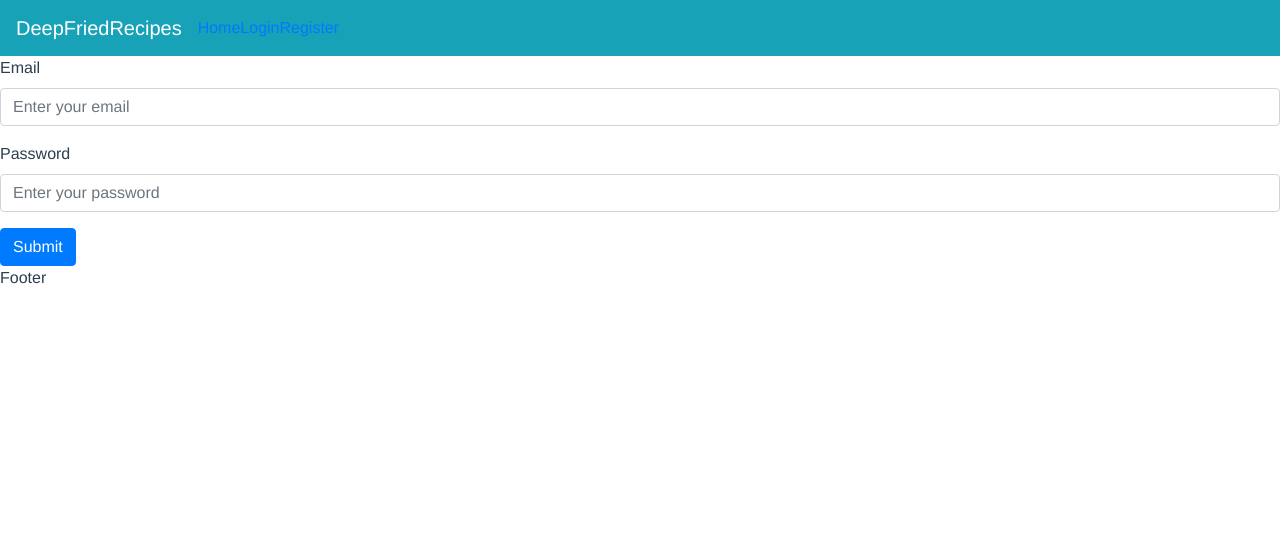
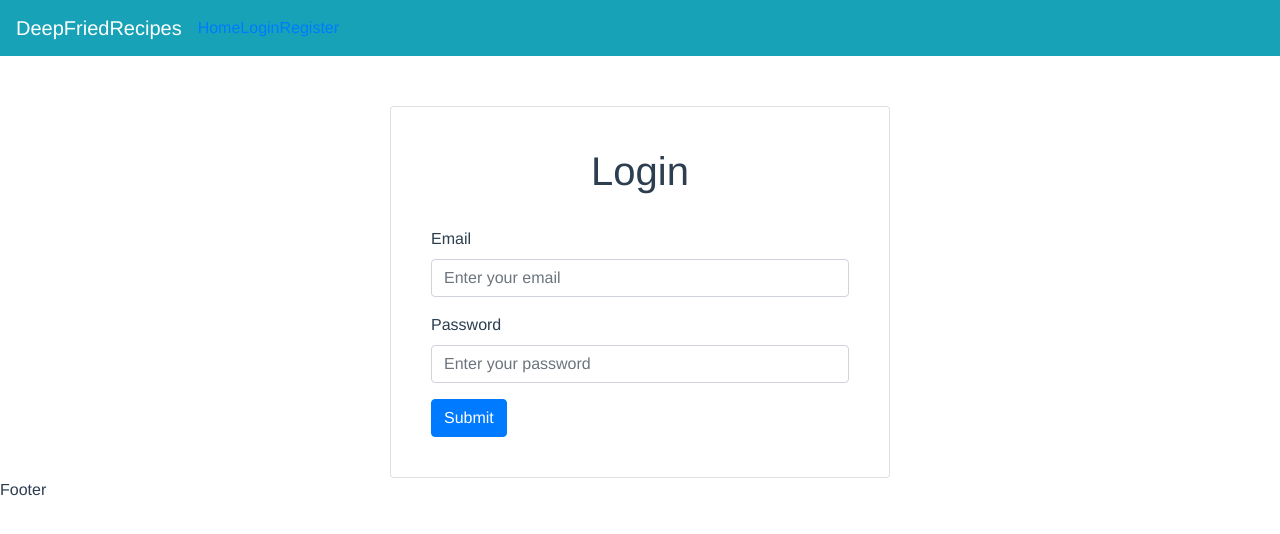
Before and after one commit to alexandre-bousquet/deepfriedrecipes-front, a Vue app: page /login in a window 1280 px wide. Shown: the top 534 px of the page. Built offline with nearby package versions, Linux system fonts and the light colour scheme.

Commit message:
Login complete

```diff
--- a/src/components/Header.vue
+++ b/src/components/Header.vue
@@ -9,8 +9,14 @@
         <b-navbar-nav>
           <!--<b-nav-item href="#"></b-nav-item>-->
           <router-link to="/">Home</router-link>
-          <router-link to="/login">Login</router-link>
-          <router-link to="/register">Register</router-link>
+          <div v-if="$store.getters.getUserToken == null">
+            <router-link to="/login">Login</router-link>
+            <router-link to="/register">Register</router-link>
+          </div>
+          <div v-else>
+            <router-link to="/login">Profil</router-link>
+            <b-button>Déconnexion</b-button>
+          </div>
         </b-navbar-nav>
       </b-collapse>
     </b-navbar>
--- a/src/store/index.js
+++ b/src/store/index.js
@@ -40,9 +40,14 @@ export default new Vuex.Store({
                 router.addRoute({ path: '/recipe/' + recipes[i]._id, component: Recipe, props: { recipeId: recipes[i]._id }})
             }
         },
-        updateUserToken(state, userToken) {
-            state.userToken = userToken;
-        }
+        setUserToken(state, userToken) {
+            if (localStorage.getItem("userToken") !== null) {
+                state.userToken = localStorage.getItem("userToken");
+            } else {
+                localStorage.setItem("userToken", userToken);
+                state.userToken = localStorage.getItem("userToken");
+            }
+        },
     },
     actions: {
         initRecipes({commit}) {
@@ -56,14 +61,6 @@ export default new Vuex.Store({
                     console.log({error});
                     console.log("Server not up");
                 });
-        },
-        initUserToken(context) {
-            if (localStorage.getItem("userToken") !== null) {
-                context.commit("updateUserToken", localStorage.getItem("userToken"));
-            }
-        },
-        setUserTokenLogin(context, userToken) {
-            context.commit("updateUserToken", userToken);
         },
         async getRecipe(context, id) {
             const response = await axios
@@ -86,6 +83,21 @@ export default new Vuex.Store({
             } catch(error) {
                 return 401
             }
-        }
+        },
+        async login(context, form) {
+            try {
+                await axios.post("https://deepfriedrecipes.herokuapp.com/login", {
+                    email: form.email,
+                    password: form.password
+                }).then((response) => {
+                    console.log(response.data.jwt);
+                    context.commit("setUserToken", response.data.jwt);
+                });
+                return 200;
+            } catch(error) {
+                console.log(error)
+                return 401;
+            }
+        },
     }
 });
--- a/src/views/Login.vue
+++ b/src/views/Login.vue
@@ -1,6 +1,9 @@
 <template>
-  <div>
-    <b-form @submit="onSubmit" v-if="show">
+    <b-card>
+      <div v-if="$store.getters.getUserToken == null">
+        <h1 class="centerT">Login</h1>
+        <br>
+        <b-form @submit="onSubmit">
           <b-form-group id="input-group-1" label="Email" label-for="input-1">
             <b-form-input
                 id="input-1"
@@ -15,7 +18,8 @@
           <b-form-group id="input-group-2" label="Password" label-for="input-2">
             <b-form-input
                 id="input-2"
-          v-model="form.name"
+                v-model="form.password"
+                type="password"
                 placeholder="Enter your password"
                 required
             ></b-form-input>
@@ -23,13 +27,16 @@
 
           <b-button type="submit" variant="primary">Submit</b-button>
         </b-form>
-    <!--<b-card class="mt-3" header="Form Data Result">
-      <pre class="m-0">{{ form }}</pre>
-    </b-card>-->
       </div>
+      <div v-else class="centerT">
+        Vous êtes déjà connecté
+      </div>
+    </b-card>
 </template>
 
 <script>
+import {mapActions, mapState} from "vuex";
+
 export default {
   name: "Login",
   data() {
@@ -38,14 +45,37 @@ export default {
         email: "",
         password: "",
       },
-      show: true,
     };
   },
+  computed: {
+    ...mapState({
+      userToken: 'userToken',
+    }),
+  },
   methods: {
-    onSubmit(event) {
+    ...mapActions({
+      login: 'login',
+    }),
+    async onSubmit(event) {
       event.preventDefault();
-      alert(JSON.stringify(this.form));
+      const response = await this.login(this.form)
+      console.log(response)
+      if (response === 200) {
+        this.message = "Compte crée"
+      } else {
+        this.message = "Erreur lors de la création du compte"
+      }
     },
   },
 };
 </script>
+
+<style scoped>
+
+.card {
+  margin: 50px auto auto auto !important;
+  width: 500px;
+  padding: 20px;
+}
+
+</style>
```
Lines whose indentation alone changed are shown as unchanged.
